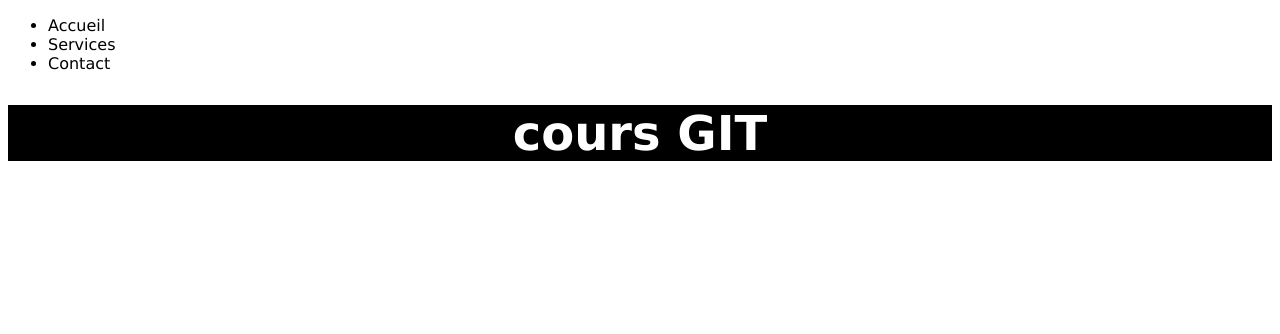
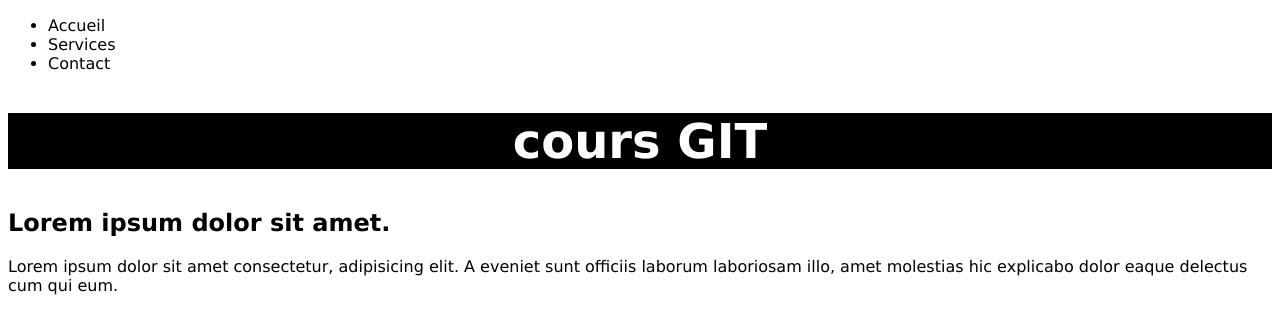
Before and after one commit to Domenc-M/clone_mon_site_web, a plain HTML site: page index.html in a window 1280 px wide. Drawn offline with Linux system fonts and the light colour scheme.

Commit message:
recompense

```diff
--- a/index.html
+++ b/index.html
@@ -19,8 +19,20 @@
         </nav>
     </head>
 
-     <!-- titre -->
-     <h1 id="top-banner">cours GIT</h1>
+    <main>
+        <section>
+                <!-- titre -->
+                <h1 id="top-banner">cours GIT</h1>
+
+                <!-- Récompense -->
+                <h2>Lorem ipsum dolor sit amet.</h2>
+                <p>Lorem ipsum dolor sit amet consectetur, adipisicing elit.
+                    A eveniet sunt officiis laborum laboriosam illo, amet molestias hic explicabo dolor eaque delectus
+                    cum qui eum.</p>
+        </section>
+    </main>
+
+
 
 </body>
 </html>
```
